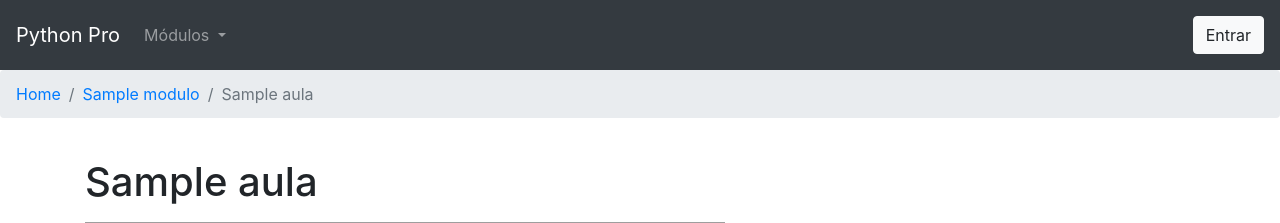
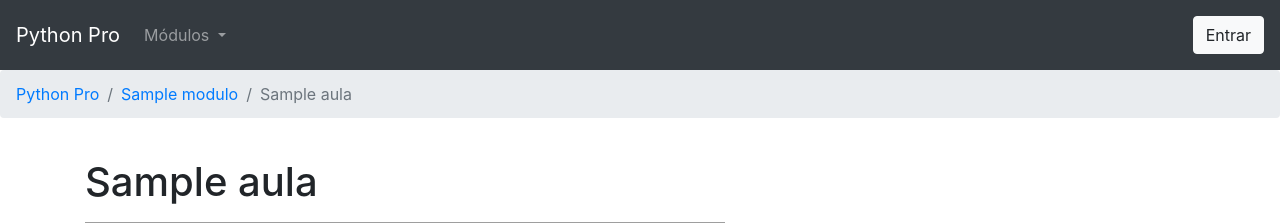
Before and after one commit to JonathansManoel/Curso-Django, a Django app: template pypro/modulos/templates/modulos/aula_detalhe.html in a window 1280 px wide. Shown: the top 223 px of the page. Run offline with Django 4.2, Linux system fonts and the light colour scheme; the template is opened without the code that fills it: most values are stand-ins (such as "Sample title", 1, 10 or a date in 2020); some libraries are stand-ins or nearby versions; grey boxes are pictures that could not be loaded.

Commit message:
Atualização Home aula_ detalhe Atualização Readme Conclusão Curso Django 04/03/2022

```diff
--- a/pypro/modulos/templates/modulos/aula_detalhe.html
+++ b/pypro/modulos/templates/modulos/aula_detalhe.html
@@ -5,7 +5,7 @@
 {% block body %}
     <nav aria-label="breadcrumb">
       <ol class="breadcrumb">
-        <li class="breadcrumb-item"><a href="#">Home</a></li>
+        <li class="breadcrumb-item"><a href="/">Python Pro</a></li>
         <li class="breadcrumb-item"><a href="{{ aula.modulo.get_absolute_url }}">{{ aula.modulo.titulo }}</a></li>
         <li class="breadcrumb-item active" aria-current="page">{{ aula.titulo }}</li>
       </ol>
```
